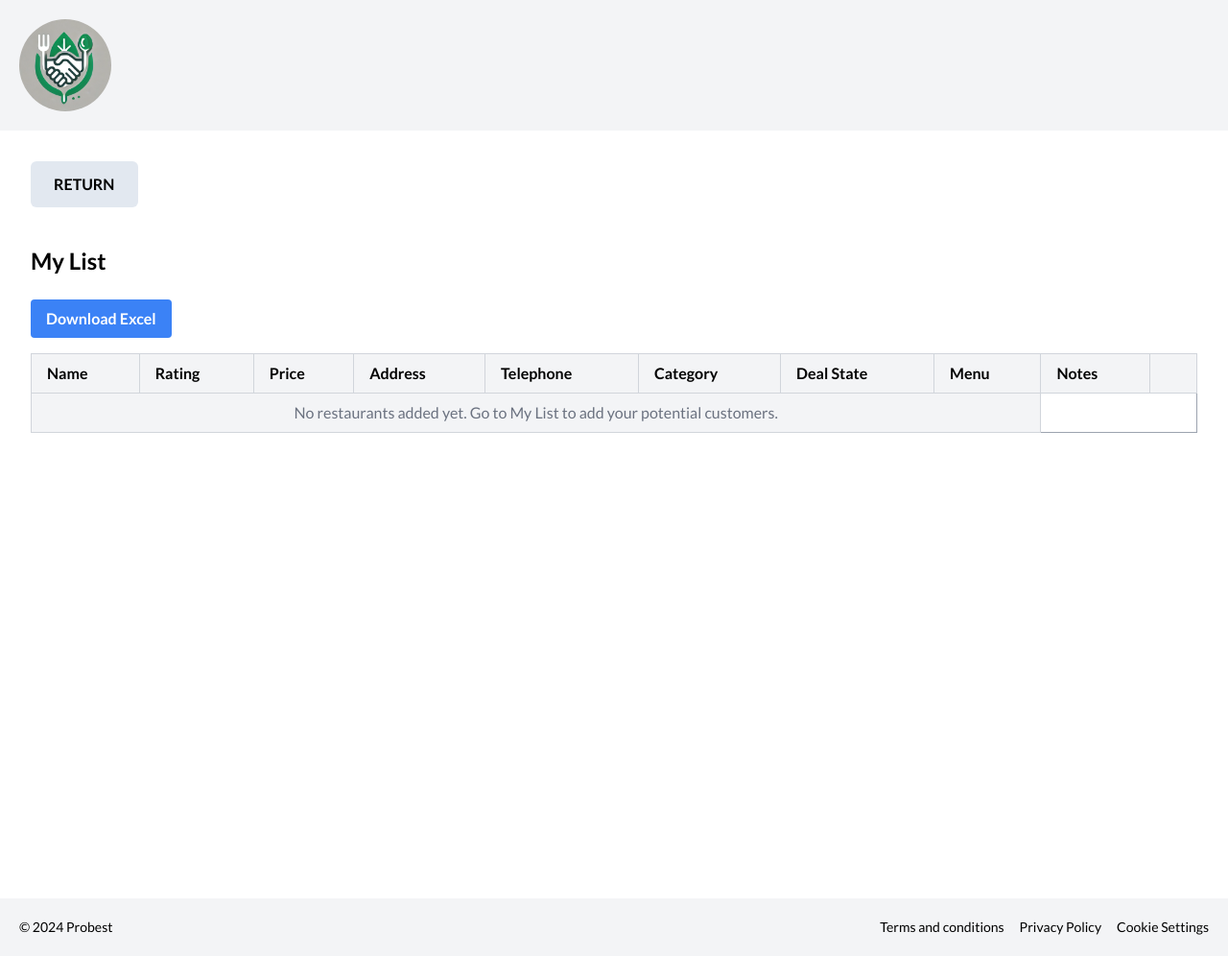
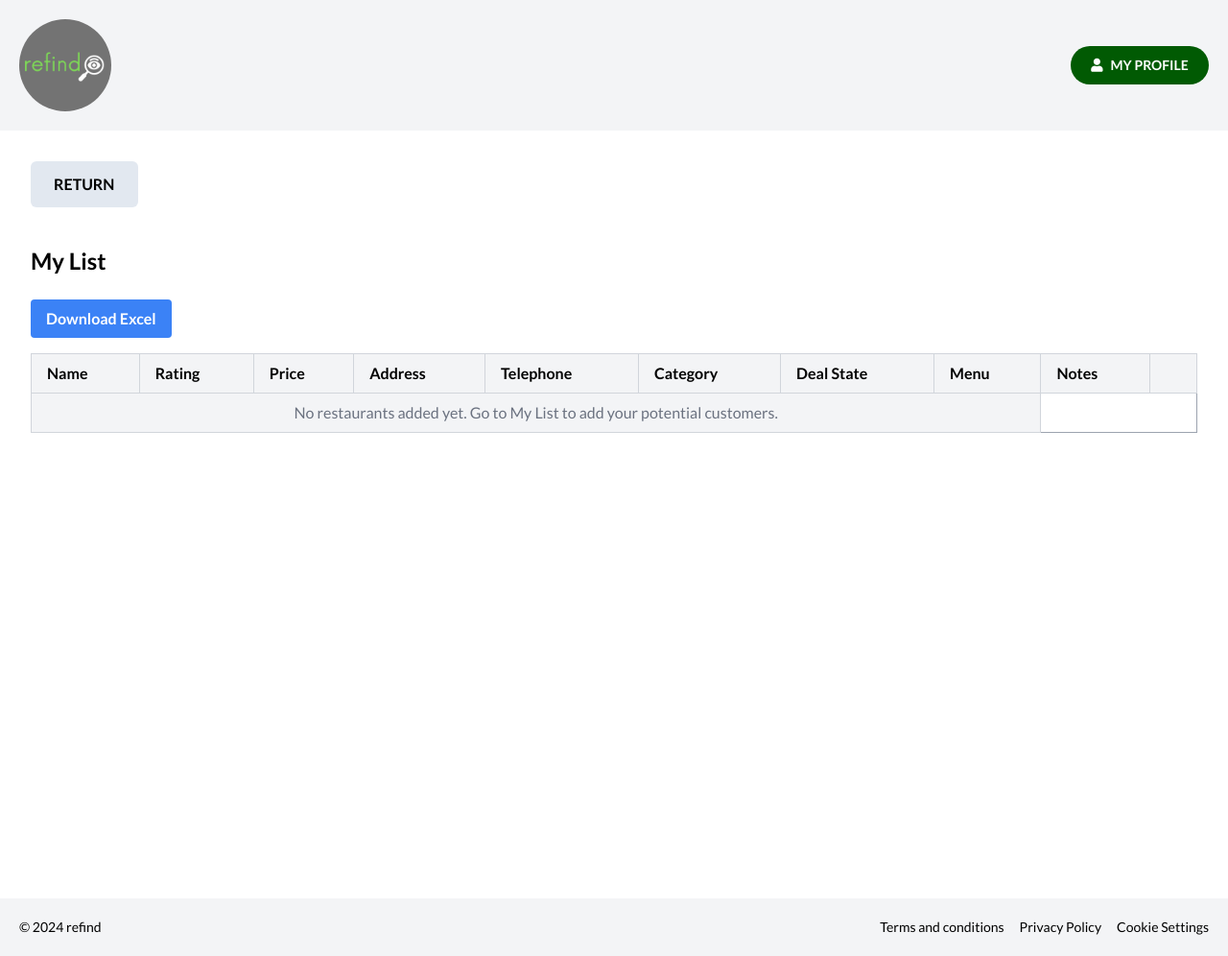
Before and after one commit to rominadl/FEPT08-FinalProject, a Vue app: page /#/MiLista in a window 1280 px wide. Shown: the whole page at 96% size. Built offline with nearby package versions, Linux system fonts and the light colour scheme.

Commit message:
contenedor busqueda no se mueve mas, mi perfil sin botones e icono nuevo

```diff
--- a/index.html
+++ b/index.html
@@ -20,9 +20,9 @@
       rel="stylesheet"
     />
     <meta charset="UTF-8" />
-    <link rel="icon" type="image/svg+xml" href="/vite.svg" />
+    <link rel="icon" type="image/svg+xml" href="/src/Logo Búsqueda Lupa Ojo Minimalista Tipográfico Azul Blanco.png" />
     <meta name="viewport" content="width=device-width, initial-scale=1.0" />
-    <title>Vite + Vue</title>
+    <title>refind</title>
     <!-- icono para mi perfil -->
     <link rel="stylesheet" href="https://cdnjs.cloudflare.com/ajax/libs/font-awesome/5.15.4/css/all.min.css">
 
--- a/src/App.vue
+++ b/src/App.vue
@@ -8,7 +8,7 @@
           class="w-16 sm:w-20 md:w-24 h-16 sm:h-20 md:h-24 rounded-full overflow-hidden"
         >
           <img
-            src="/src/logorest.png"
+            src="/src/Logo Búsqueda Lupa Ojo Minimalista Tipográfico Azul Blanco.png"
             alt="Logo"
             class="w-full h-full object-cover"
           />
@@ -18,10 +18,10 @@
     <!-- Botones de sesión -->
     <div
       class="col-span-1 sm:col-span-2 flex justify-end space-x-2 sm:space-x-4"
-      v-if="!isInExcludedRoutes"
     >
       <!-- Botón Log In -->
       <button
+        v-if="!isInExcludedRoutes"
         @click="showLoginForm = true"
         class="text-xs sm:text-sm bg-primary hover:bg-green-700 text-white font-bold py-2 px-4 rounded-full h-10 w-28 sm:w-36"
       >
@@ -29,12 +29,14 @@
       </button>
       <!-- Botón Register -->
       <button
+        v-if="!isInExcludedRoutes"
         @click="showRegisterForm = true"
         class="text-xs sm:text-sm bg-primary hover:bg-green-700 text-white font-bold py-2 px-4 rounded-full h-10 w-28 sm:w-36"
       >
         REGISTER
       </button>
       <!-- Botón MY PROFILE con ícono -->
+      <div v-if="isInExcludedRoutes">
         <router-link to="/MiPerfil">
           <button
             class="text-xs sm:text-sm bg-primary hover:bg-green-700 text-white font-bold py-2 px-4 rounded-full h-10 w-28 sm:w-36 flex items-center justify-center space-x-2"
@@ -43,6 +45,7 @@
             <span>MY PROFILE</span>
           </button>
         </router-link>
+      </div>
     </div>
   </nav>
   <!-- Formulario de inicio de sesión -->
@@ -154,7 +157,7 @@
   <footer
     class="flex flex-col sm:flex-row justify-between items-center p-5 bg-gray-100 text-center sm:text-left space-y-3 sm:space-y-0"
   >
-    <p class="text-sm">© 2024 Probest</p>
+    <p class="text-sm">© 2024 refind</p>
     <div class="flex flex-col sm:flex-row space-y-2 sm:space-y-0 sm:space-x-4">
       <a href="#" class="text-sm hover:underline">Terms and conditions</a>
       <a href="#" class="text-sm hover:underline">Privacy Policy</a>
@@ -222,6 +225,7 @@ export default {
       return (
         this.$route.name === "Buscador" ||
         this.$route.name === "MiLista" ||
+        this.$route.name === "MiPerfil" ||
         this.$route.name === "Kanban"
       );
     },
--- a/src/views/Buscador.vue
+++ b/src/views/Buscador.vue
@@ -56,17 +56,17 @@
           />
 
           <button
-            class="mt-6 w-full bg-green-700 hover:bg-green-800 text-white font-bold py-2 px-4 rounded focus:outline-none focus:shadow-outline transition"
+            class="mt-6 w-full sm:w-2/3 bg-green-700 hover:bg-green-800 text-white font-bold py-2 px-4 rounded focus:outline-none focus:shadow-outline transition"
             type="submit"
             :disabled="loading"
           >
-            {{ loading ? "Cargando..." : "Submit" }}
+            {{ loading ? "Loading..." : "Submit" }}
           </button>
         </form>
       </div>
 
       <!-- Contenedor de resultados -->
-      <div class="w-full sm:w-2/3">
+      <div class="w-full sm:w-[400px]">
         <h2 class="font-semibold text-center sm:text-left mb-4">
           📍 Results for
           {{ displayRestType + " restaurants" }}
@@ -74,7 +74,7 @@
         </h2>
 
         <!-- Mensajes de estado -->
-        <div v-if="loading" class="text-center">Cargando...</div>
+        <div v-if="loading" class="text-center">Loading...</div>
         <div v-else-if="error" class="text-red-500 text-center">
           {{ error }}
         </div>
@@ -160,7 +160,6 @@
       </div>
     </div>
   </div>
-
 </template>
 
 <script>
```
Also changed, not shown: src/Logo Búsqueda Lupa Ojo Minimalista Tipográfico Azul Blanco.png (added). Lines whose indentation alone changed are shown as unchanged.
